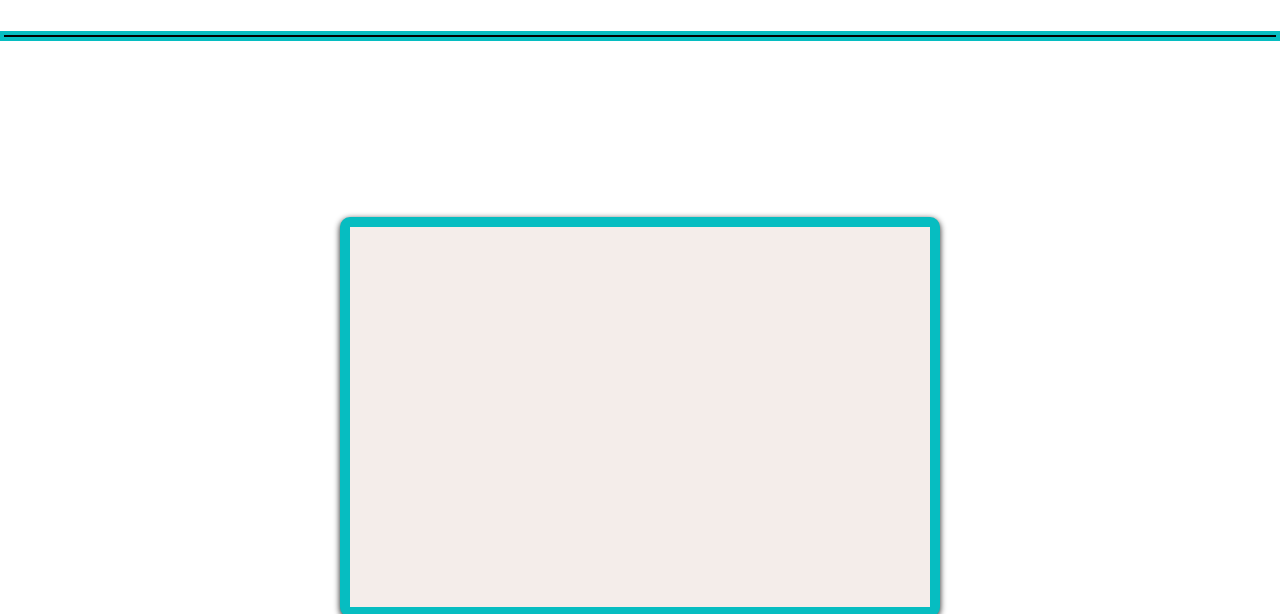
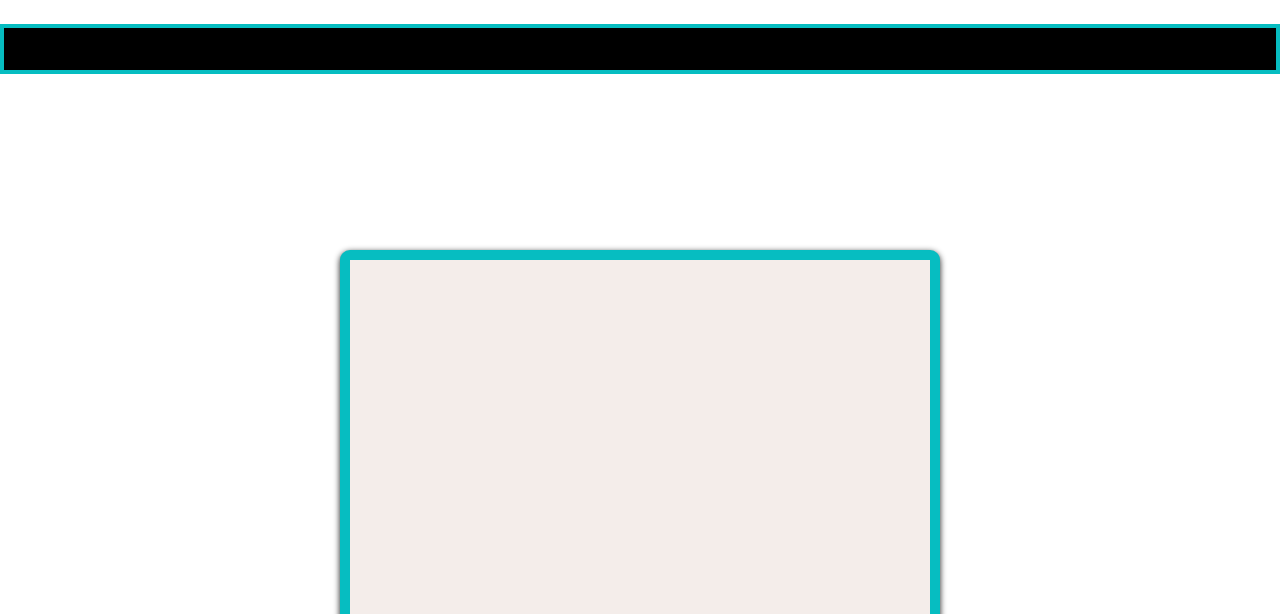
Before and after one commit to friedaodagboyi/STEM-quote-genenerator, a plain HTML site: page index.html in a window 1280 px wide. Shown: the top 614 px of the page. Drawn offline with nearby package versions, Linux system fonts and the light colour scheme.

Commit message:
Update style.css

```diff
--- a/style.css
+++ b/style.css
@@ -63,8 +63,8 @@ color: #06BDC1;}
 marquee{
   background-color: black;
   color: #06BDC1;
-  padding: 0px;
-  height:10px;
+  padding: 2px;
+  height:50px;
   border: solid 4px #06BDC1;
 
 }
```
